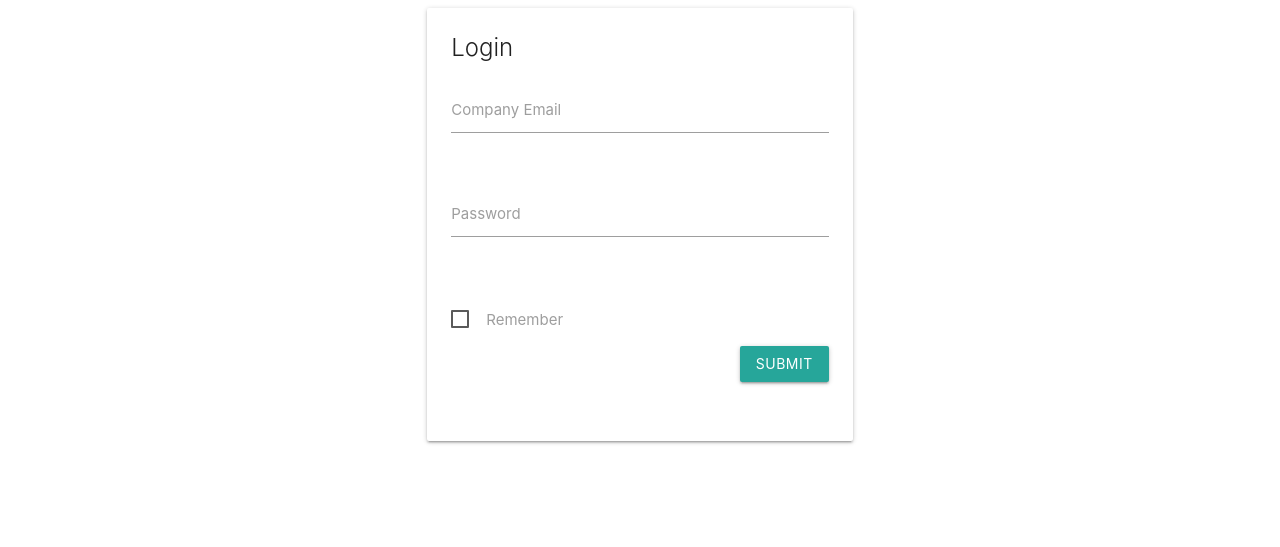
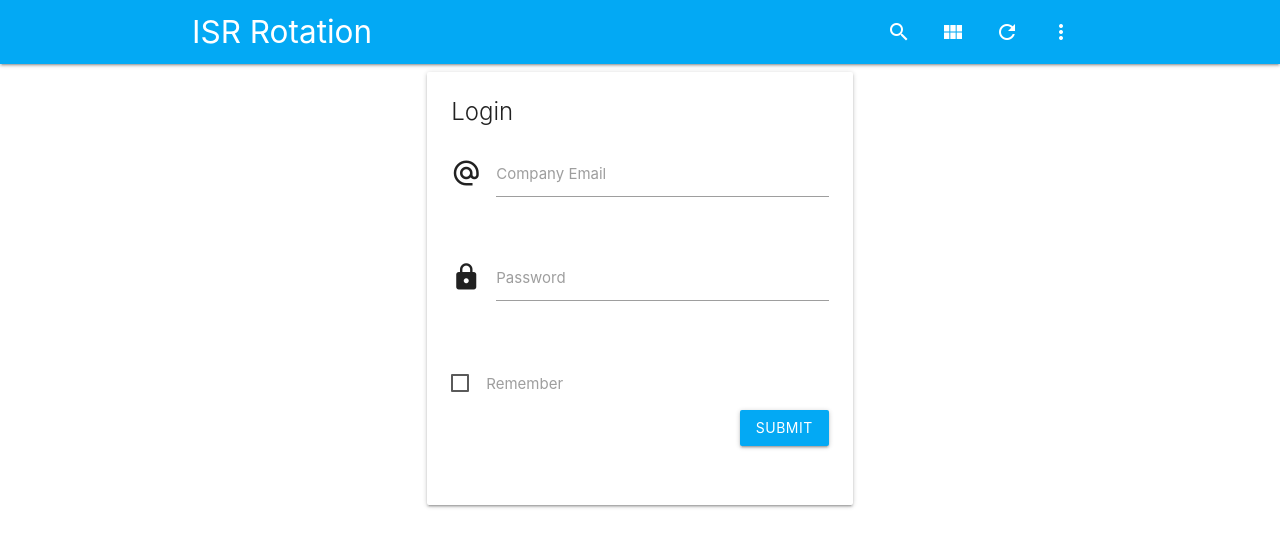
Before and after one commit to ToshiWani/isr_rotation, a Flask app: template isr_rotation/blueprints/main/templates/main/login.html in a window 1280 px wide. Shown: the top 547 px of the page. Run offline with Flask 2, Linux system fonts and the light colour scheme; the template is opened without the code that fills it, so the values that code supplies are empty, except form fields; form fields are guessed from the names that the template uses; parts of the project's set-up code (start-up, migrations or seed data) failed here and were passed over.

Commit message:
Added mock nav bar

```diff
--- a/isr_rotation/blueprints/main/__init__.py
+++ b/isr_rotation/blueprints/main/__init__.py
@@ -82,7 +82,6 @@ def auth():
 @bp.route('/login', methods=['GET'])
 def login():
     form = LDAPLoginForm()
-    flash('test test test test!!!!')
     return render_template('/main/login.html', form=form)
 
 
--- a/isr_rotation/blueprints/main/templates/main/base.html
+++ b/isr_rotation/blueprints/main/templates/main/base.html
@@ -8,9 +8,24 @@
         <title>{% block title %}{% endblock %} | ISR Rotation</title>
         <!-- Compiled and minified CSS -->
         <link rel="stylesheet" href="//cdnjs.cloudflare.com/ajax/libs/materialize/1.0.0-rc.2/css/materialize.min.css">
+        <link href="https://fonts.googleapis.com/icon?family=Material+Icons" rel="stylesheet">
     {% endblock %}
 </head>
 <body>
+
+<nav class="light-blue">
+    <div class="container">
+        <div class="nav-wrapper">
+            <a href="#" class="brand-logo">ISR Rotation</a>
+            <ul id="nav-mobile" class="right hide-on-med-and-down">
+                <li><a href="#"><i class="material-icons">search</i></a></li>
+                <li><a href="#"><i class="material-icons">view_module</i></a></li>
+                <li><a href="#"><i class="material-icons">refresh</i></a></li>
+                <li><a href="#"><i class="material-icons">more_vert</i></a></li>
+            </ul>
+        </div>
+    </div>
+</nav>
 
 <div id="content">
     <div class="container">
@@ -36,11 +51,11 @@
         //
         {% with messages = get_flashed_messages() %}
             {% if messages %}
-                (function(){
+                (function () {
                     let msg = [];
                     {{ 'msg = ' + messages|tojson|safe + ';' }}
                     if (msg.length > 0) {
-                        msg.forEach(function(m){
+                        msg.forEach(function (m) {
                             M.toast({html: m, classes: 'pink'});
                         });
                     }
--- a/isr_rotation/blueprints/main/templates/main/login.html
+++ b/isr_rotation/blueprints/main/templates/main/login.html
@@ -12,11 +12,13 @@
                     <form method="POST">
                         <div class="row">
                             <div class="input-field col s12">
+                                <i class="material-icons prefix">alternate_email</i>
                                 {{ form.username() }}<label>Company Email</label>
                             </div>
                         </div>
                         <div class="row">
                             <div class="input-field col s12">
+                                <i class="material-icons prefix">lock</i>
                                 {{ form.password() }}{{ form.password.label() }}
                             </div>
                         </div>
@@ -27,7 +29,7 @@
                         </div>
                         <div class="row">
                             <div class="input-field col s12">
-                                <button class="btn waves-effect waves-light right" id="submit" name="submit" type="submit">
+                                <button class="btn waves-effect waves-light right light-blue" id="submit" name="submit" type="submit">
                                     Submit
                                 </button>
                             </div>
```
